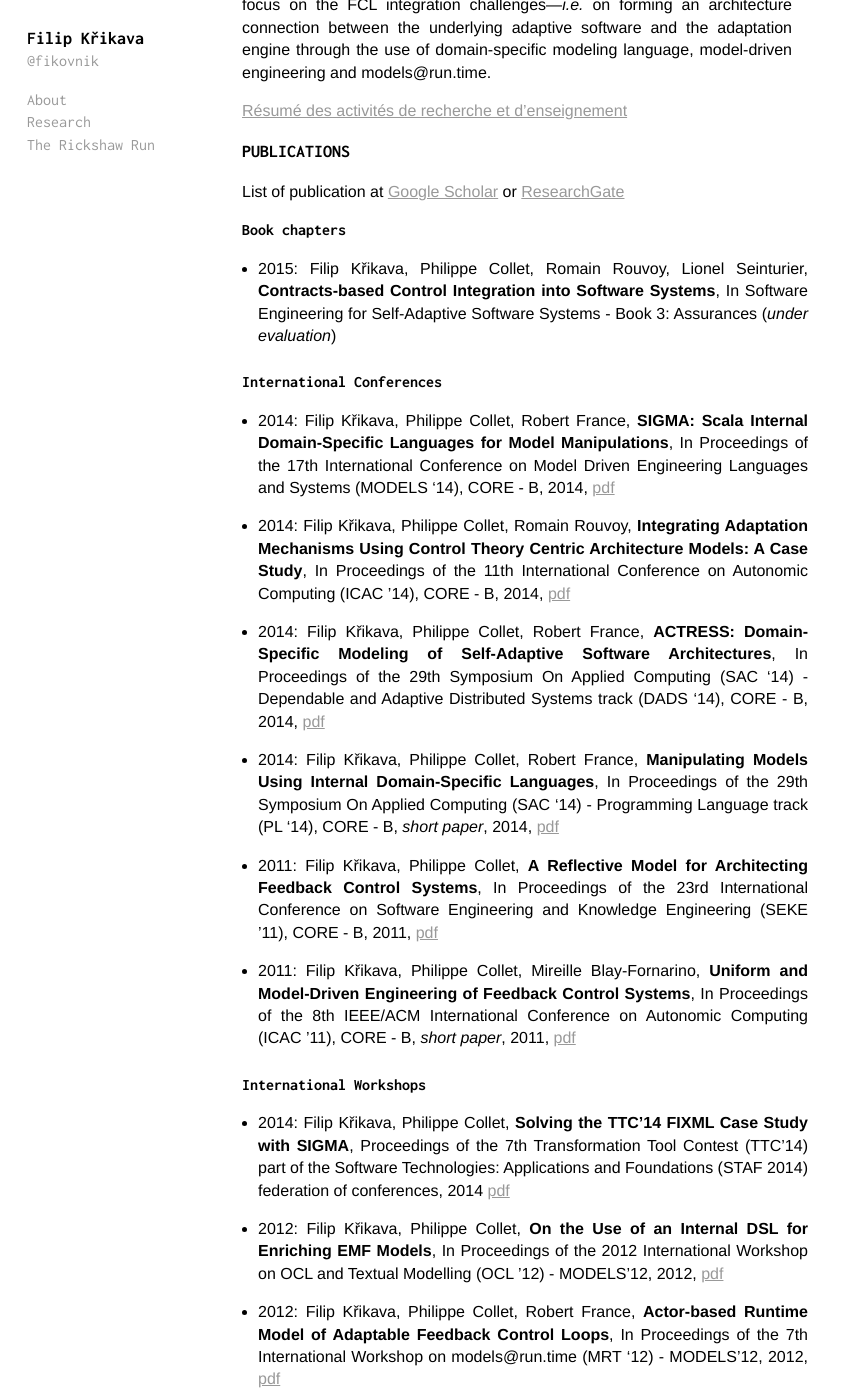
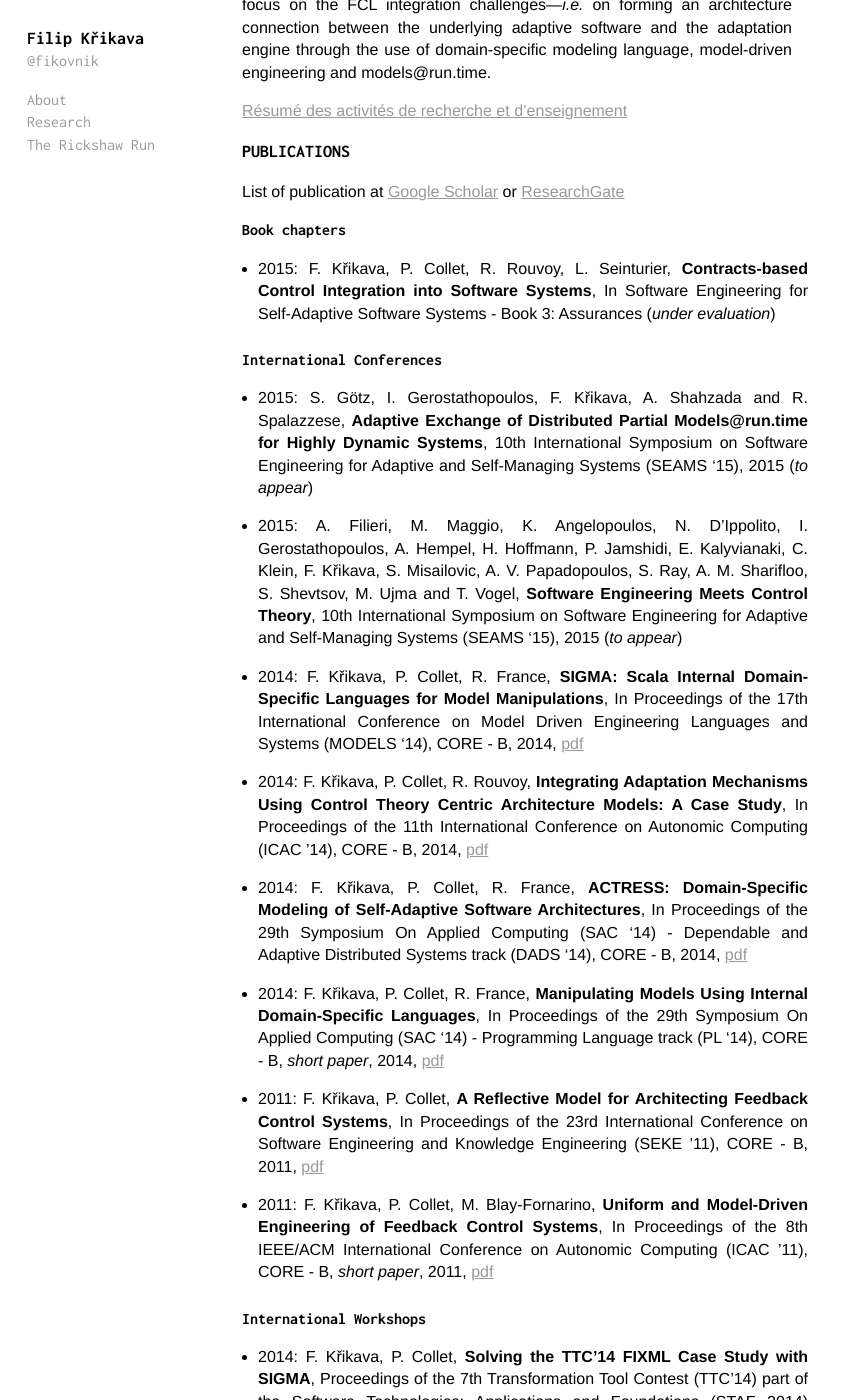
Before and after one commit to fikovnik/fikovnik.github.com, a Jekyll site: the page built from _posts/exhibit/0001-01-02-research.md, in a window 1280 px wide and 1400 px high, scrolled down 203 px. Shown: the whole window, without its empty margins (0-844 px from the left). Built offline with Jekyll 4.4.1, drawn with Linux system fonts in a browser that asks for light colours; some of the changed text lies outside the part shown.

Commit message:
Added SEAMS'15 and shorten names

```diff
--- a/_posts/exhibit/0001-01-02-research.md
+++ b/_posts/exhibit/0001-01-02-research.md
@@ -18,37 +18,41 @@ List of publication at [Google Scholar](http://scholar.google.co.kr/citations?hl
 
 ### Book chapters
 
-- 2015: Filip Křikava, Philippe Collet, Romain Rouvoy, Lionel Seinturier, __Contracts-based Control Integration into Software Systems__, In Software Engineering for Self-Adaptive Software Systems - Book 3: Assurances (_under evaluation_)
+- 2015: F. Křikava, P. Collet, R. Rouvoy, L. Seinturier, __Contracts-based Control Integration into Software Systems__, In Software Engineering for Self-Adaptive Software Systems - Book 3: Assurances (_under evaluation_)
 
 ### International Conferences
 
-- 2014: Filip Křikava, Philippe Collet, Robert France, __SIGMA: Scala Internal Domain-Specific Languages for Model Manipulations__, In Proceedings of the 17th International Conference on Model Driven Engineering Languages and Systems (MODELS ‘14), CORE - B, 2014, [pdf](https://hal.inria.fr/hal-01010339)
+- 2015: S. Götz, I. Gerostathopoulos, F. Křikava, A. Shahzada and R. Spalazzese, __Adaptive Exchange of Distributed Partial Models@run.time for Highly Dynamic Systems__, 10th International Symposium on Software Engineering for Adaptive and Self-Managing Systems (SEAMS ‘15), 2015 (_to appear_)
 
-- 2014: Filip Křikava, Philippe Collet, Romain Rouvoy, __Integrating Adaptation Mechanisms Using Control Theory Centric Architecture Models: A Case Study__, In Proceedings of the 11th International Conference on Autonomic Computing (ICAC ’14), CORE - B, 2014, [pdf](https://hal.inria.fr/hal-00991114)
+- 2015: A. Filieri, M. Maggio, K. Angelopoulos, N. D'Ippolito, I. Gerostathopoulos, A. Hempel, H. Hoffmann, P. Jamshidi, E. Kalyvianaki, C. Klein, F. Křikava, S. Misailovic, A. V. Papadopoulos, S. Ray, A. M. Sharifloo, S. Shevtsov, M. Ujma and T. Vogel, __Software Engineering Meets Control Theory__, 10th International Symposium on Software Engineering for Adaptive and Self-Managing Systems (SEAMS ‘15), 2015 (_to appear_)
 
-- 2014: Filip Křikava, Philippe Collet, Robert France, __ACTRESS: Domain-Specific Modeling of Self-Adaptive Software Architectures__, In Proceedings of the 29th Symposium On Applied Computing (SAC ‘14) - Dependable and Adaptive Distributed Systems track (DADS ‘14), CORE - B, 2014, [pdf](https://hal.inria.fr/hal-00951798)
+- 2014: F. Křikava, P. Collet, R. France, __SIGMA: Scala Internal Domain-Specific Languages for Model Manipulations__, In Proceedings of the 17th International Conference on Model Driven Engineering Languages and Systems (MODELS ‘14), CORE - B, 2014, [pdf](https://hal.inria.fr/hal-01010339)
 
-- 2014: Filip Křikava, Philippe Collet, Robert France, __Manipulating Models Using Internal Domain-Specific Languages__, In Proceedings of the 29th Symposium On Applied Computing (SAC ‘14) - Programming Language track (PL ‘14), CORE - B, _short paper_, 2014, [pdf](https://hal.inria.fr/hal-00951803)
+- 2014: F. Křikava, P. Collet, R. Rouvoy, __Integrating Adaptation Mechanisms Using Control Theory Centric Architecture Models: A Case Study__, In Proceedings of the 11th International Conference on Autonomic Computing (ICAC ’14), CORE - B, 2014, [pdf](https://hal.inria.fr/hal-00991114)
 
-- 2011: Filip Křikava, Philippe Collet, __A Reflective Model for Architecting Feedback Control Systems__, In Proceedings of the 23rd International Conference on Software Engineering and Knowledge Engineering (SEKE ’11), CORE - B, 2011, [pdf](https://hal.inria.fr/hal-01117775)
+- 2014: F. Křikava, P. Collet, R. France, __ACTRESS: Domain-Specific Modeling of Self-Adaptive Software Architectures__, In Proceedings of the 29th Symposium On Applied Computing (SAC ‘14) - Dependable and Adaptive Distributed Systems track (DADS ‘14), CORE - B, 2014, [pdf](https://hal.inria.fr/hal-00951798)
 
-- 2011: Filip Křikava, Philippe Collet, Mireille Blay-Fornarino, __Uniform and Model-Driven Engineering of Feedback Control Systems__, In Proceedings of the 8th IEEE/ACM International Conference on Autonomic Computing (ICAC ’11), CORE - B, _short paper_, 2011, [pdf](https://hal.inria.fr/hal-01117776)
+- 2014: F. Křikava, P. Collet, R. France, __Manipulating Models Using Internal Domain-Specific Languages__, In Proceedings of the 29th Symposium On Applied Computing (SAC ‘14) - Programming Language track (PL ‘14), CORE - B, _short paper_, 2014, [pdf](https://hal.inria.fr/hal-00951803)
+
+- 2011: F. Křikava, P. Collet, __A Reflective Model for Architecting Feedback Control Systems__, In Proceedings of the 23rd International Conference on Software Engineering and Knowledge Engineering (SEKE ’11), CORE - B, 2011, [pdf](https://hal.inria.fr/hal-01117775)
+
+- 2011: F. Křikava, P. Collet, M. Blay-Fornarino, __Uniform and Model-Driven Engineering of Feedback Control Systems__, In Proceedings of the 8th IEEE/ACM International Conference on Autonomic Computing (ICAC ’11), CORE - B, _short paper_, 2011, [pdf](https://hal.inria.fr/hal-01117776)
 
 ### International Workshops
 
-- 2014: Filip Křikava, Philippe Collet, __Solving the TTC'14 FIXML Case Study with SIGMA__, Proceedings of the 7th Transformation Tool Contest (TTC'14) part of the Software Technologies: Applications and Foundations (STAF 2014) federation of conferences, 2014 [pdf](https://hal.inria.fr/hal-01015149)
+- 2014: F. Křikava, P. Collet, __Solving the TTC'14 FIXML Case Study with SIGMA__, Proceedings of the 7th Transformation Tool Contest (TTC'14) part of the Software Technologies: Applications and Foundations (STAF 2014) federation of conferences, 2014 [pdf](https://hal.inria.fr/hal-01015149)
 
-- 2012: Filip Křikava, Philippe Collet, __On the Use of an Internal DSL for Enriching EMF Models__, In Proceedings of the 2012 International Workshop on OCL and Textual Modelling (OCL ’12) - MODELS’12, 2012, [pdf](https://hal.inria.fr/hal-01117778)
+- 2012: F. Křikava, P. Collet, __On the Use of an Internal DSL for Enriching EMF Models__, In Proceedings of the 2012 International Workshop on OCL and Textual Modelling (OCL ’12) - MODELS’12, 2012, [pdf](https://hal.inria.fr/hal-01117778)
 
-- 2012: Filip Křikava, Philippe Collet, Robert France, __Actor-based Runtime Model of Adaptable Feedback Control Loops__, In Proceedings of the 7th International Workshop on models@run.time (MRT ‘12) - MODELS’12, 2012, [pdf](https://hal.inria.fr/hal-01117779)
+- 2012: F. Křikava, P. Collet, R. France, __Actor-based Runtime Model of Adaptable Feedback Control Loops__, In Proceedings of the 7th International Workshop on models@run.time (MRT ‘12) - MODELS’12, 2012, [pdf](https://hal.inria.fr/hal-01117779)
 
-- 2010: Philippe Collet, Filip Křikava, Johan Montagnat, Mireille Blay-Fornarino, David Manset, __Issues and Scenarios for Self-Managing Grid Middleware__, In Proceeding of the 2nd Workshop on Grids Meets Autonomic Computing (GMAC '10) - ICAC’10, 2010, [pdf](https://hal.inria.fr/hal-01117780)
+- 2010: P. Collet, F. Křikava, J. Montagnat, M. Blay-Fornarino, D. Manset, __Issues and Scenarios for Self-Managing Grid Middleware__, In Proceeding of the 2nd Workshop on Grids Meets Autonomic Computing (GMAC '10) - ICAC’10, 2010, [pdf](https://hal.inria.fr/hal-01117780)
 
 ### Thesis
 
-- 2013: Filip Křikava, __Domain-Specific Modeling Language for Self-Adaptive Software System Architectures__, Phd Thesis, defended on 22.11.2013 at University of Nice-Sophia Antipolis, France, [pdf](http://tel.archives-ouvertes.fr/docs/00/93/50/83/PDF/2013NICE4110.pdf)
+- 2013: F. Křikava, __Domain-Specific Modeling Language for Self-Adaptive Software System Architectures__, Phd Thesis, defended on 22.11.2013 at University of Nice-Sophia Antipolis, France, [pdf](http://tel.archives-ouvertes.fr/docs/00/93/50/83/PDF/2013NICE4110.pdf)
 
-- 2009: Filip Křikava, __Complex Analysis of Traffic Information__, Master Thesis, defended on 27.01.2009 at Czech Technical University, Czech Republic, [pdf](<https://hal.inria.fr/hal-01118183)
+- 2009: F. Křikava, __Complex Analysis of Traffic Information__, Master Thesis, defended on 27.01.2009 at Czech Technical University, Czech Republic, [pdf](<https://hal.inria.fr/hal-01118183)
 
 ## Software
 
@@ -82,32 +86,32 @@ List of publication at [Google Scholar](http://scholar.google.co.kr/citations?hl
 
 ## Presentations
 
-- 01/12/2014: Filip Křikava, Philippe Collet, Robert France, Romain Rouvoy, Lionel Seinturier, __Domain-Specific Modeling Language for Self-Adaptive Software Systems__, [Journée sur les Architectures Logicielles pour la Robotique Autonome, les Systèmes Cyber-Physiques et les Systèmes Auto-Adaptables](http://www.lirmm.fr/gtcar/index.php/autres-workshop/workshop-cps-gdr-gpl-robotique) organized by UPMC-LIP6, Paris, France
+- 01/12/2014: F. Křikava, P. Collet, R. France, R. Rouvoy, L. Seinturier, __Domain-Specific Modeling Language for Self-Adaptive Software Systems__, [Journée sur les Architectures Logicielles pour la Robotique Autonome, les Systèmes Cyber-Physiques et les Systèmes Auto-Adaptables](http://www.lirmm.fr/gtcar/index.php/autres-workshop/workshop-cps-gdr-gpl-robotique) organized by UPMC-LIP6, Paris, France
 
-- 25/11/2014: Filip Křikava, Philippe Collet, Robert France, Romain Rouvoy, Lionel Seinturier, __Domain-Specific Modeling Language for Self-Adaptive Software Systems__, [D3S seminaire](http://d3s.mff.cuni.cz/research/seminar/) organized by the D3S group from the Charles University, Prague, Czech Republic,
+- 25/11/2014: F. Křikava, P. Collet, R. France, R. Rouvoy, L. Seinturier, __Domain-Specific Modeling Language for Self-Adaptive Software Systems__, [D3S seminaire](http://d3s.mff.cuni.cz/research/seminar/) organized by the D3S group from the Charles University, Prague, Czech Republic,
 
-- 19/10/2014: Filip Křikava, Philippe Collet, Robert France, Romain Rouvoy, Lionel Seinturier, __System-Level Abstractions for Integrating Control Mechanisms into Software Systems__, [Séminaire Dagstuhl #14433](http://www.dagstuhl.de/en/program/calendar/evhp/?semnr=14433) - __Software Engineering for Self-Adaptive Systems__, Dagstuhl, Germany
+- 19/10/2014: F. Křikava, P. Collet, R. France, R. Rouvoy, L. Seinturier, __System-Level Abstractions for Integrating Control Mechanisms into Software Systems__, [Séminaire Dagstuhl #14433](http://www.dagstuhl.de/en/program/calendar/evhp/?semnr=14433) - __Software Engineering for Self-Adaptive Systems__, Dagstuhl, Germany
 
-- 16/10/2014: Filip Křikava, Philippe Collet, Robert France, Romain Rouvoy, Lionel Seinturier, __Domain-Specific Modeling Language for Self-Adaptive Software Systems__, [Workshop Autonomique](http://projects.laas.fr/autonomique/workshop__16__10__14__.html) organized by the LAAS-CNRS, Toulouse, France
+- 16/10/2014: F. Křikava, P. Collet, R. France, R. Rouvoy, L. Seinturier, __Domain-Specific Modeling Language for Self-Adaptive Software Systems__, [Workshop Autonomique](http://projects.laas.fr/autonomique/workshop__16__10__14__.html) organized by the LAAS-CNRS, Toulouse, France
 
-- 15/09/2014: Filip Křikava, Philippe Collet, Robert France, Romain Rouvoy, Lionel Seinturier, __System-Level Abstractions for Integrating Control Mechanisms into Software Systems__, [Séminaire Dagstuhl #14382](http://www.dagstuhl.de/en/program/calendar/evhp/?semnr=14382) - __Control Theory meets Software Engineering__, Dagstuhl, Germany
+- 15/09/2014: F. Křikava, P. Collet, R. France, R. Rouvoy, L. Seinturier, __System-Level Abstractions for Integrating Control Mechanisms into Software Systems__, [Séminaire Dagstuhl #14382](http://www.dagstuhl.de/en/program/calendar/evhp/?semnr=14382) - __Control Theory meets Software Engineering__, Dagstuhl, Germany
 
-- 12/06/2014: Filip Křikava, Philippe Collet, Robert France, __ACTRESS: Domain-Specific Modeling of Self-Adaptive Software Architectures__ - une presentation invitée dans la session GDR GPL organisée par le groupe de travail COSMAL , [Journées du GDR GPL 2014](http://gdr-gpl2014.cnam.fr/?page=programme), Paris, France
+- 12/06/2014: F. Křikava, P. Collet, R. France, __ACTRESS: Domain-Specific Modeling of Self-Adaptive Software Architectures__ - une presentation invitée dans la session GDR GPL organisée par le groupe de travail COSMAL , [Journées du GDR GPL 2014](http://gdr-gpl2014.cnam.fr/?page=programme), Paris, France
 
-- 27/05/2014: Filip Křikava, Philippe Collet, Robert France, Romain Rouvoy, Lionel Seinturier, __Integrating Adaptation Mechanisms Using Control Theory Centric Architecture Models__, [Grenoble Workshop on Autonomic Computing and Control](https://team.inria.fr/ctrl-a/members/eric-rutten/autoctrl/), Grenoble, France
+- 27/05/2014: F. Křikava, P. Collet, R. France, R. Rouvoy, L. Seinturier, __Integrating Adaptation Mechanisms Using Control Theory Centric Architecture Models__, [Grenoble Workshop on Autonomic Computing and Control](https://team.inria.fr/ctrl-a/members/eric-rutten/autoctrl/), Grenoble, France
 
-- 02/07/2013: Filip Křikava, __Model Manipulation Using Embedded DSLs in Scala__, [Scala Workshop 2013](http://lampwww.epfl.ch/~hmiller/scala2013/) - student talks, Montpellier, France
+- 02/07/2013: F. Křikava, __Model Manipulation Using Embedded DSLs in Scala__, [Scala Workshop 2013](http://lampwww.epfl.ch/~hmiller/scala2013/) - student talks, Montpellier, France
 
-- 18/09/2012: Filip Křikava, Javier Rojas Balderrama, Johan Montagnat, Philippe Collet, __Using Adaptation Strategies to Improve Grid Operations__, [EGI Technical Forum 2012](http://gpl2012.irisa.fr/), Prague, Czech Republic
+- 18/09/2012: F. Křikava, Javier Rojas Balderrama, Johan Montagnat, P. Collet, __Using Adaptation Strategies to Improve Grid Operations__, [EGI Technical Forum 2012](http://gpl2012.irisa.fr/), Prague, Czech Republic
 
-- 19/06/2012: Filip Křikava, Philippe Collet, __Using Architecture Models to Rapidly Prototype Feedback Control Systems__, [Journées du GDR GPL 2012](http://tf2012.egi.eu/programme/), Rennes, France
+- 19/06/2012: F. Křikava, P. Collet, __Using Architecture Models to Rapidly Prototype Feedback Control Systems__, [Journées du GDR GPL 2012](http://tf2012.egi.eu/programme/), Rennes, France
 
-- 14/07/2011: Filip Křikava. __Introduction to HTC and Condor__, [SC-CAMP'11](http://www.sc-camp.org/2011/), Turrialba, Costa Rica
+- 14/07/2011: F. Křikava. __Introduction to HTC and Condor__, [SC-CAMP'11](http://www.sc-camp.org/2011/), Turrialba, Costa Rica
 
-- 27/05/2010: Filip Křikava. __Self Adaptive Very Large Distributed System__, [SC-CAMP'10](http://www.sc-camp.org/2010/), Catay, Colombia
+- 27/05/2010: F. Křikava. __Self Adaptive Very Large Distributed System__, [SC-CAMP'10](http://www.sc-camp.org/2010/), Catay, Colombia
 
 ### In Industry:
 
-- 10/06/2013: Filip Křikava, __Domain specific languages and Scala__, [Riviera Scala/Clojure User Group](http://www.slideshare.net/krikava/domain-specific-languages-and-scala), Sophia-Antipolis, France
+- 10/06/2013: F. Křikava, __Domain specific languages and Scala__, [Riviera Scala/Clojure User Group](http://www.slideshare.net/krikava/domain-specific-languages-and-scala), Sophia-Antipolis, France
 
-- 23/10/2012: Filip Křikava, __Enriching EMF Models with Scala__, [EclipseCON’12 Europe - Modeling Symposium](http://www.slideshare.net/krikava/enriching-emf-models-with-scala), Ludwigsburg, Germany
+- 23/10/2012: F. Křikava, __Enriching EMF Models with Scala__, [EclipseCON’12 Europe - Modeling Symposium](http://www.slideshare.net/krikava/enriching-emf-models-with-scala), Ludwigsburg, Germany
```
